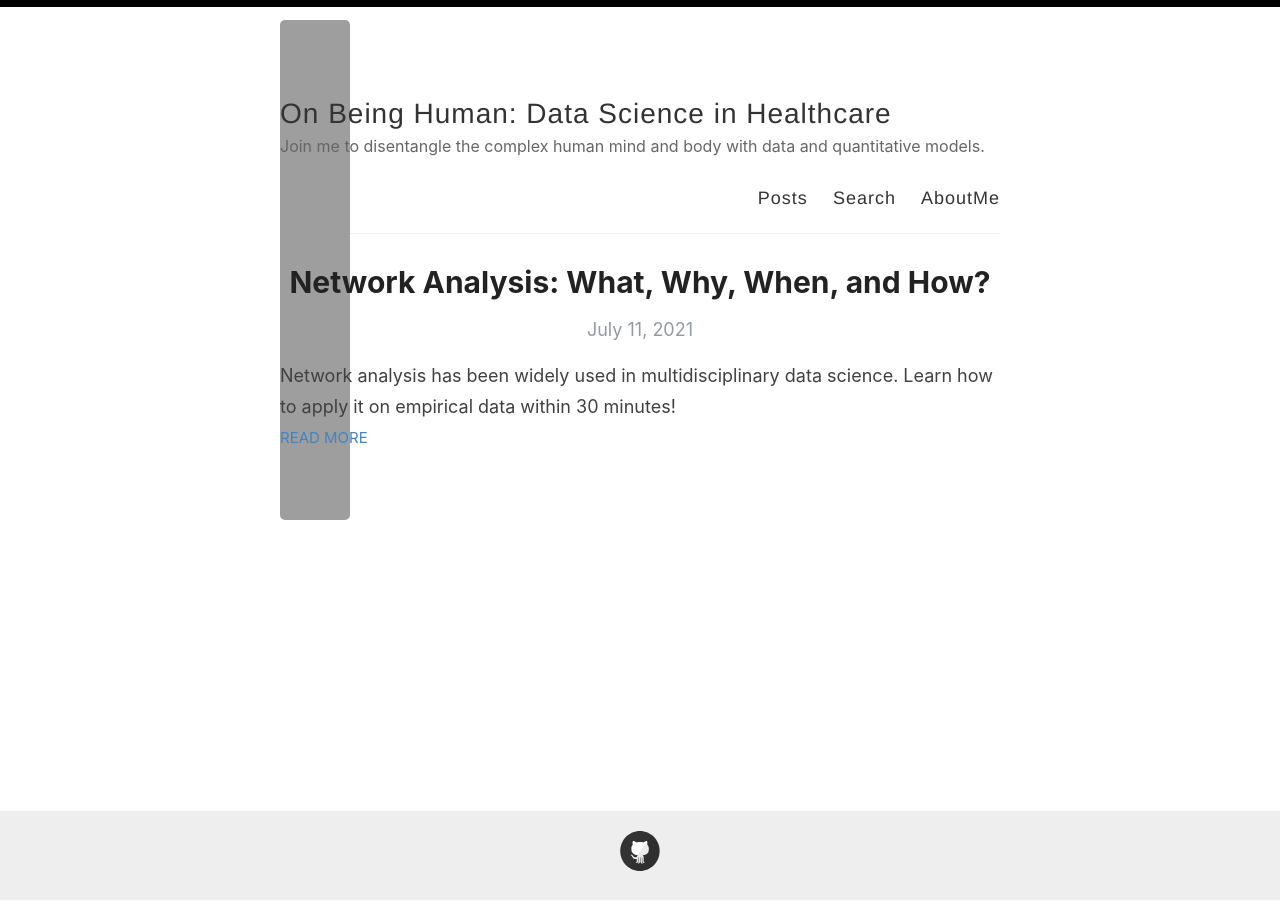
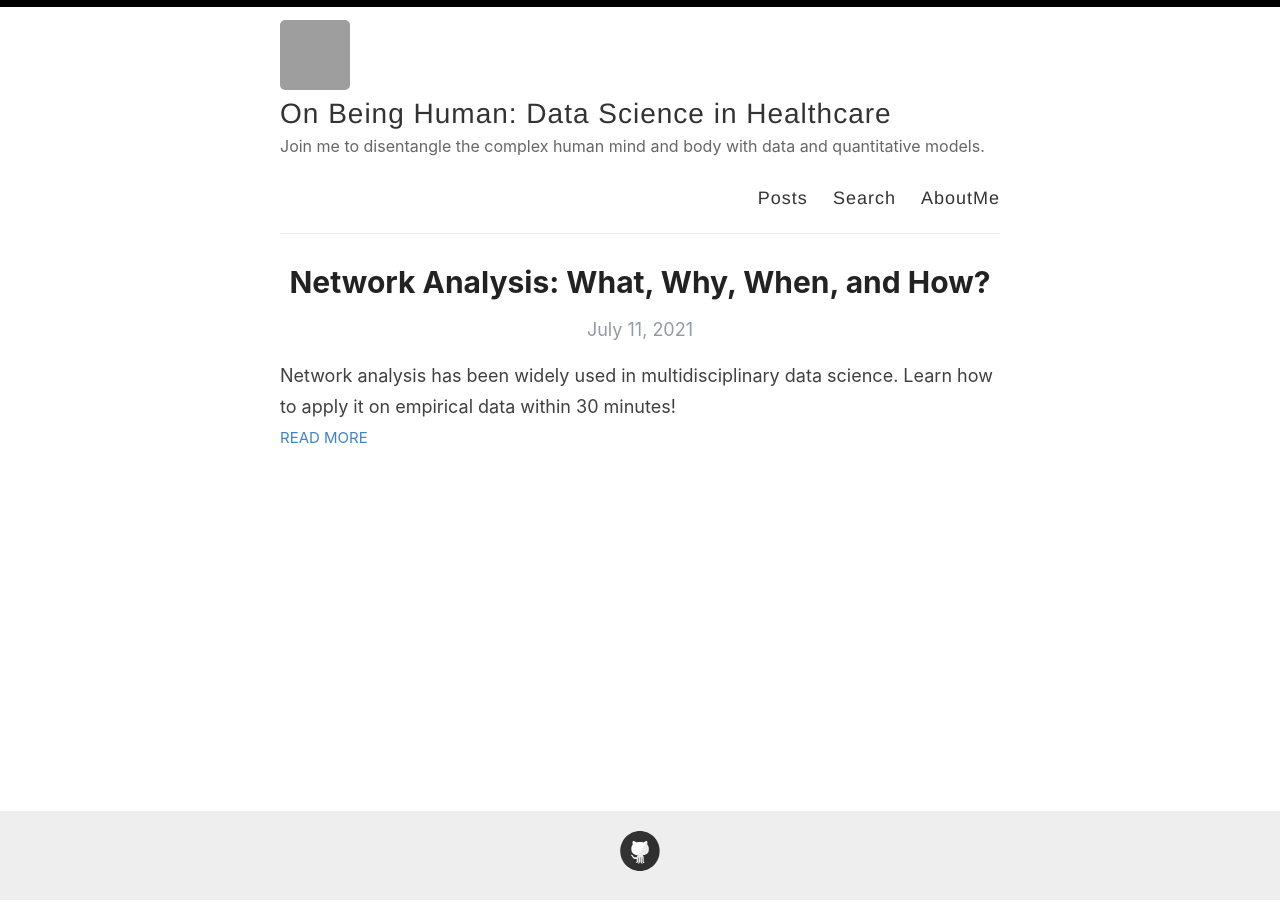
Before and after one commit to sin-ying-lin/sin-ying-lin.github.io, a Jekyll site: the page built from index.html, in a window 1280 px wide. Built offline with Jekyll 4.4.1, drawn with Linux system fonts in a browser that asks for light colours; the list of posts is cut into pages by our own code; grey boxes are pictures that could not be loaded.

Commit message:
Update default.html

```diff
--- a/_layouts/default.html
+++ b/_layouts/default.html
@@ -19,7 +19,7 @@
       <div class="wrapper-masthead">
         <div class="container">
           <header class="masthead clearfix">
-            <a href="{{ site.baseurl }}/" class="site-avatar"><img src="{{ site.baseurl }}{{ site.avatar }}" alt="{{ site.title }}" / width="500" height="500"></a>
+            <a href="{{ site.baseurl }}/" class="site-avatar"><img src="{{ site.baseurl }}{{ site.avatar }}" alt="{{ site.title }}" /></a>
 
             <div class="site-info">
               <h1 class="site-name"><a href="{{ site.baseurl }}/">{{ site.name }}</a></h1>
```
